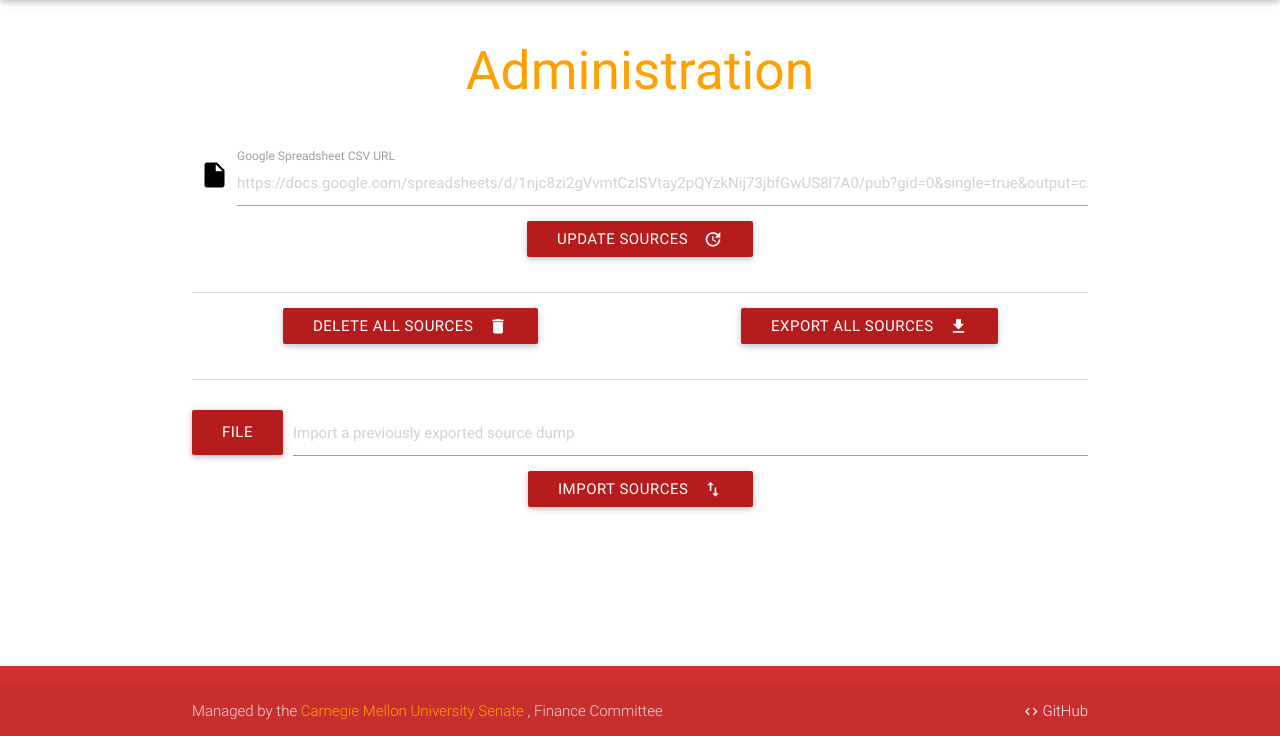
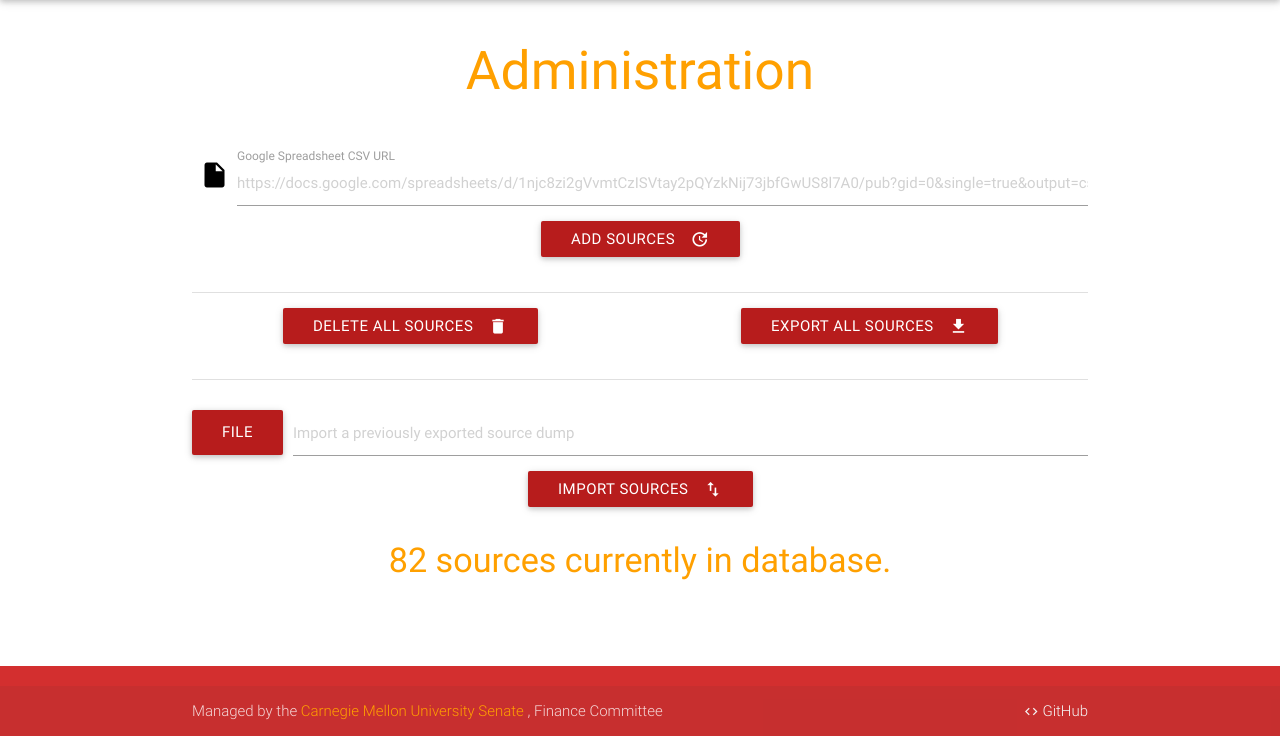
Before and after one commit to CMU-Senate/Funding-at-CMU, a Flask app: page /admin in a window 1280 px wide. Shown: the part 64-800 px from the top of the page. Run offline with Flask 2, Linux system fonts and the light colour scheme; data comes from the database, SQL or seed files in the repository; both versions use the stored data as it was after the commit.

Commit message:
Implement adding and deleting sources from admin page

```diff
--- a/app.py
+++ b/app.py
@@ -1,10 +1,10 @@
 #!/usr/bin/env python
 
 import math
-from config import app
+from config import app, db
 from db_init import main
 from util import read_db
-from flask import render_template, request, redirect, session, abort
+from flask import render_template, request, redirect, session, abort, flash
 from models import *
 
 @app.route('/')
@@ -33,10 +33,33 @@ def browse(page=0):
         abort(401)
 
 @app.route('/admin')
-def admin():
-    return render_template('admin.html')
+@app.route('/admin/<action>', methods=['GET', 'POST'])
+def admin(action=None):
+    if not action:
+        print(FundingSource.query.count())
+        return render_template('admin.html', **{
+            'num_sources': FundingSource.query.count() if FundingSource.query else 0
+        })
+    elif action == 'add' and request.method == 'POST':
+        spreadsheet_url = request.form.get('spreadsheet_url')
+        if not spreadsheet_url:
+            abort(400)
+        else:
+            sources = read_db(spreadsheet_url)
+            flash('Added %s funding sources.' % len(list(filter(bool, sources))))
+            return redirect('/admin')
+    elif action == 'delete':
+        flash('Deleted %s funding sources.' % FundingSource.query.delete())
+        db.session.commit()
+        return redirect('/admin')
+    elif action == 'export':
+        pass
+    elif action == 'import':
+        pass
+    else:
+        abort(400)
+
     #main()
-    #return repr(read_db('https://docs.google.com/spreadsheets/d/1njc8zi2gVvmtCzISVtay2pQYzkNij73jbfGwUS8l7A0/pub?gid=0&single=true&output=csv'))
 
 if __name__ == '__main__':
     app.run(debug=True) # app.run(host='0.0.0.0')
--- a/config.py
+++ b/config.py
@@ -4,6 +4,7 @@ from flask import Flask
 from flask_sqlalchemy import SQLAlchemy
 
 app = Flask(__name__)
+app.secret_key = 'development'
 app.config['SQLALCHEMY_DATABASE_URI'] = 'sqlite:///app.db'
 app.config['SQLALCHEMY_TRACK_MODIFICATIONS'] = False
 
--- a/templates/admin.html
+++ b/templates/admin.html
@@ -7,14 +7,14 @@
   <div class="container">
     <h2 class="center amber-text text-darken-2" style="margin-bottom: 2rem;">Administration</h2>
     <div class="row center section">
-      <form action="post" target="/admin/update">
+      <form method="post" action="/admin/add">
         <div class="input-field col s12 red-text text-darken-4">
           <i class="material-icons prefix">insert_drive_file</i>
-          <input placeholder="https://docs.google.com/spreadsheets/d/1njc8zi2gVvmtCzISVtay2pQYzkNij73jbfGwUS8l7A0/pub?gid=0&single=true&output=csv" id="spreadsheet_url" type="text" required>
+          <input placeholder="https://docs.google.com/spreadsheets/d/1njc8zi2gVvmtCzISVtay2pQYzkNij73jbfGwUS8l7A0/pub?gid=0&single=true&output=csv" id="spreadsheet_url" name="spreadsheet_url" type="text" required>
           <label for="spreadsheet_url">Google Spreadsheet CSV URL</label>
         </div>
 
-        <button class="btn waves-effect waves-light red darken-4" type="submit">Update Sources
+        <button class="btn waves-effect waves-light red darken-4" type="submit">Add Sources
           <i class="material-icons right">update</i>
         </button>
       </form>
@@ -24,9 +24,11 @@
 
     <div class="row center section">
       <div class="col s6">
-        <button class="btn waves-effect waves-light red darken-4">Delete all Sources
-          <i class="material-icons right">delete</i>
-        </button>
+        <a href="/admin/delete">
+          <button class="btn waves-effect waves-light red darken-4">Delete all Sources
+            <i class="material-icons right">delete</i>
+          </button>
+        </a>
       </div>
       <div class="col s6">
         <button class="btn waves-effect waves-light red darken-4">Export all Sources
@@ -56,6 +58,10 @@
         </form>
       </div>
     </div>
+
+    <h4 class="center amber-text text-darken-2">
+      {{ num_sources }} sources currently in database.
+    </h4>
   </div>
 </div>
 {% endblock %}
--- a/templates/base.html
+++ b/templates/base.html
@@ -50,6 +50,15 @@
 
     <script type="text/javascript" src="{{ url_for('static', filename='js/jquery-2.2.0.min.js') }}"></script>
     <script type="text/javascript" src="{{ url_for('static', filename='js/materialize.min.js') }}"></script>
+    {% with messages = get_flashed_messages() %}
+      {% if messages %}
+        <script type="text/javascript">
+          {% for message in messages %}
+            Materialize.toast('{{ message }}', 5000);
+          {% endfor %}
+        </script>
+      {% endif %}
+    {% endwith %}
     {% block js %}{% endblock %}
   </body>
 </html>
--- a/util.py
+++ b/util.py
@@ -51,7 +51,6 @@ def process_source(i, source):
 	if not added_by:
 		added_by = User(added_by_id, admin=True)
 		db.session.add(added_by)
-		db.session.commit()
 		logging.info('Added user %s with known Andrew ID' % added_by_id)
 
 	category_names = list(map(str.strip, source['Category'].split(',')))
@@ -70,7 +69,6 @@ def process_source(i, source):
 	if not sponsor:
 		sponsor = FundingSponsor(name=sponsor_name)
 		db.session.add(sponsor)
-		db.session.commit()
 		logging.info('Added sponsor %s' % sponsor_name)
 
 	sexes = []
@@ -102,7 +100,6 @@ def process_source(i, source):
 		logging.warning('Source #%d has no sex parsing codes, assuming either sex.' % i)
 		sex = 9
 
-	print(sponsor)
 	fundingSourceParams = {
 		'name': name,
 		'application': application,
@@ -123,6 +120,8 @@ def process_source(i, source):
 	}
 
 	source = FundingSource(**fundingSourceParams)
+	db.session.add(source)
+	db.session.commit()
 
 	return source
 
```
Also changed, not shown: app.db.
